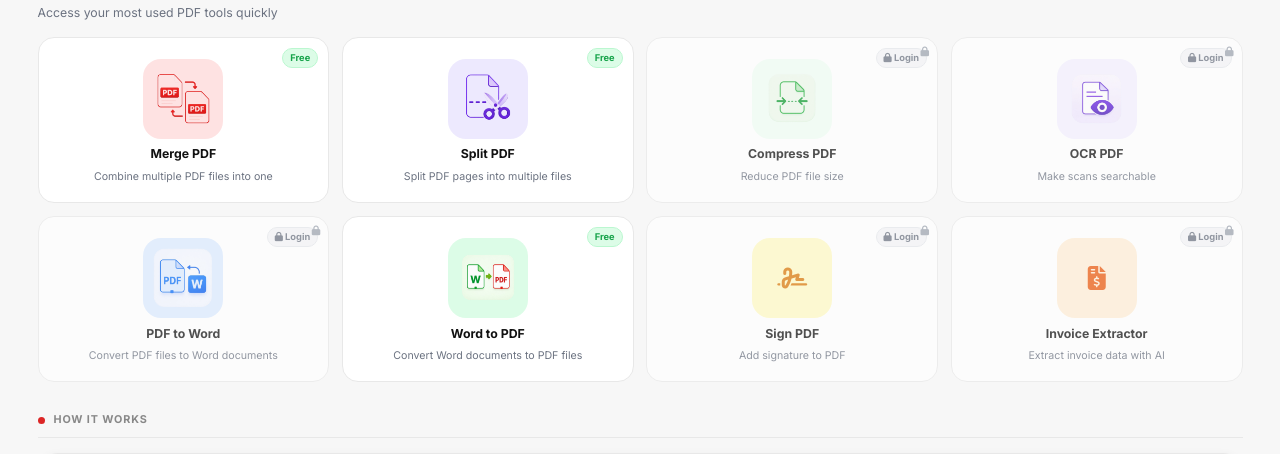
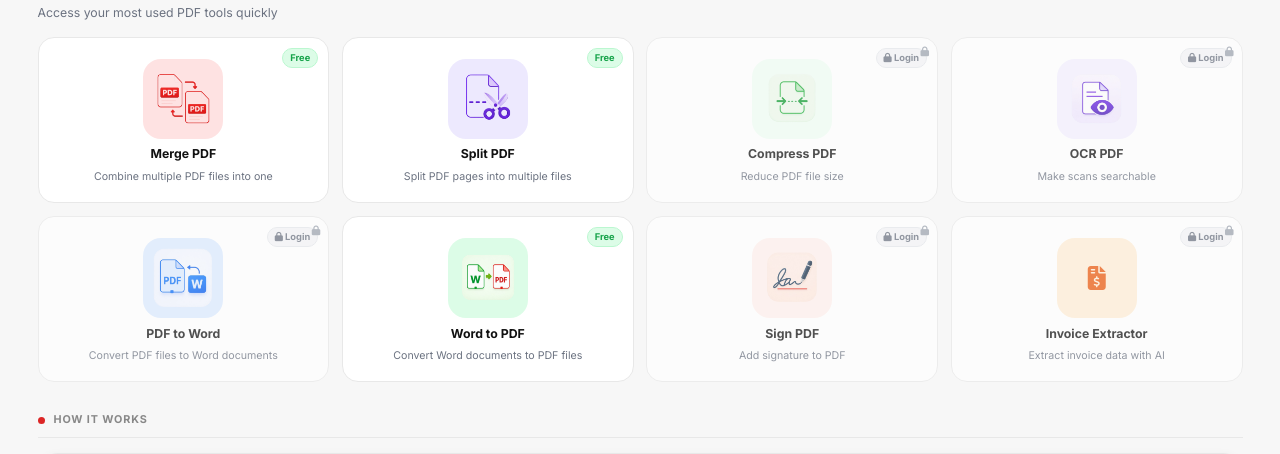
Before and after one commit to zayroninfotech/ZayroDocX, a Django app: page / in a window 1280 px wide. Shown: the part 513-967 px from the top of the page. Run offline with Django 4.2, Linux system fonts and the light colour scheme; data comes from the database, SQL or seed files in the repository; data that the repository does not hold is empty.

Commit message:
Add Sign PDF icon to Quick Access card

```diff
--- a/templates/dashboard.html
+++ b/templates/dashboard.html
@@ -421,7 +421,7 @@
   {# ── Sign PDF ── #}
   <a href="{% url 'sign_pdf_page' %}" class="qa-card{% if tool_privs.sign_pdf and not request.user.is_authenticated %} locked{% endif %}">
     {% if tool_privs.sign_pdf and not request.user.is_authenticated %}<span class="qa-badge-lock"><i class="fa-solid fa-lock"></i> Login</span>{% else %}<span class="qa-badge-free">Free</span>{% endif %}
-    <div class="qa-icon" style="background:#fef9c3;width:80px;height:80px;border-radius:18px;"><i class="fa-solid fa-signature" style="font-size:1.6rem;color:#d97706;"></i></div>
+    <div class="qa-icon" style="background:#fff0ec;width:80px;height:80px;border-radius:18px;"><img src="{% static 'img/sign-pdf-icon.png' %}" alt="Sign PDF" style="width:64px;height:64px;object-fit:contain;"></div>
     <div class="qa-lbl">Sign PDF</div>
     <div class="qa-desc">Add signature to PDF</div>
   </a>
```
Also changed, not shown: static/img/sign-pdf-icon.png (added).
